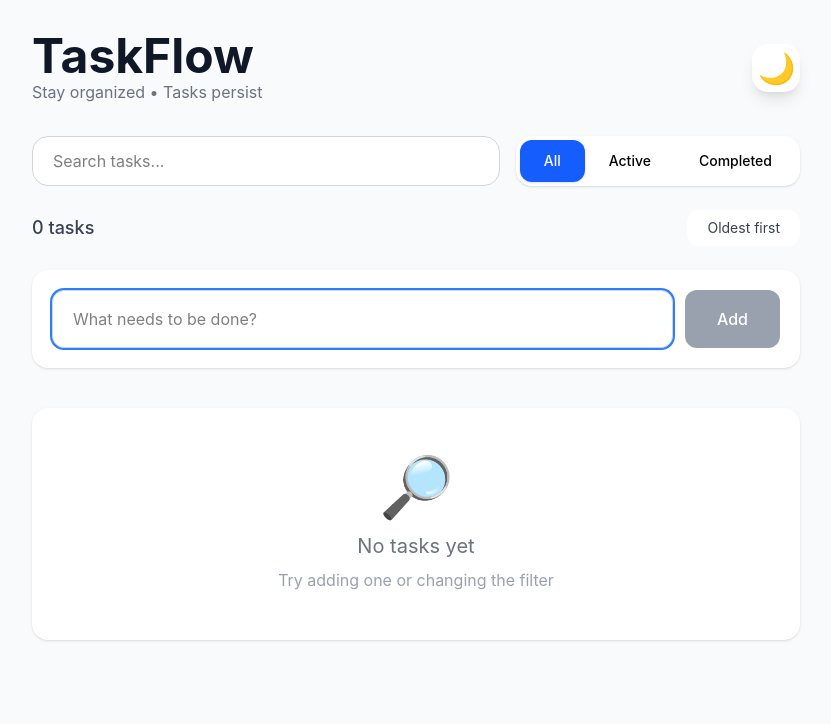
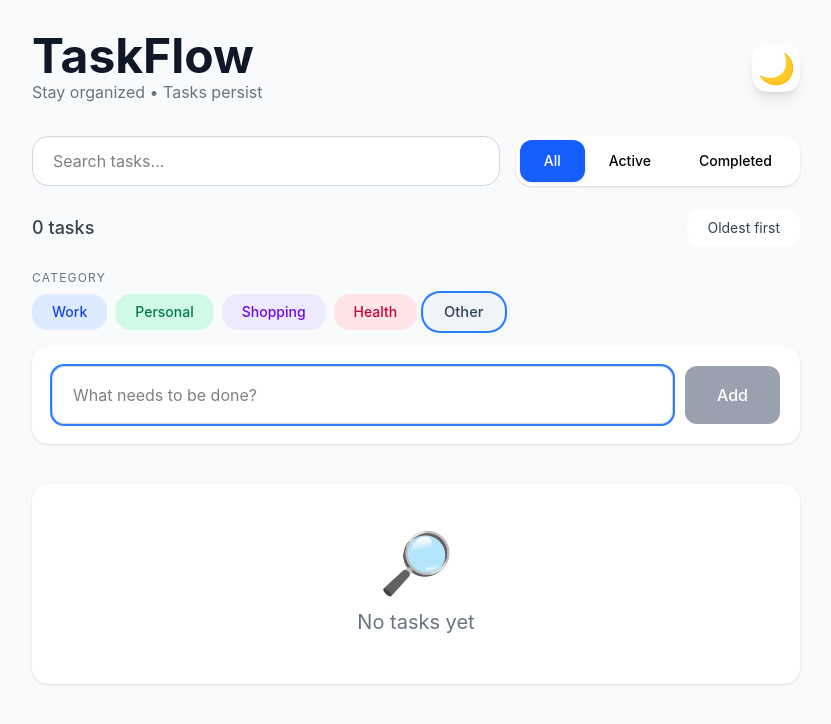
Before and after one commit to Ab-setar/Task_flow, a React (Vite) app: page / in a window 1280 px wide. Shown: the top 724 px of the page, without its empty margins (224-1055 px from the left). Built offline with nearby package versions, Linux system fonts and the light colour scheme.

Commit message:
catagrieing and coloring tags

```diff
--- a/src/App.jsx
+++ b/src/App.jsx
@@ -7,31 +7,59 @@ function App() {
 		return saved ? JSON.parse(saved) : false;
 	});
 
-	// Tasks
+	// Tasks (with category support)
 	const [tasks, setTasks] = useState(() => {
 		const saved = localStorage.getItem("taskflow-tasks");
-		return saved ? JSON.parse(saved) : [];
+		if (saved) {
+			try {
+				const parsed = JSON.parse(saved);
+				return parsed.map((t) => ({ ...t, category: t.category || "Other" }));
+			} catch (e) {
+				return [];
+			}
+		}
+		return [];
 	});
 
 	const [taskTitle, setTaskTitle] = useState("");
+	const [selectedCategory, setSelectedCategory] = useState("Other");
 	const [editingId, setEditingId] = useState(null);
 	const [editValue, setEditValue] = useState("");
 	const [sortOldestFirst, setSortOldestFirst] = useState(false);
-
-	// New: Search & Filter
 	const [searchTerm, setSearchTerm] = useState("");
-	const [filter, setFilter] = useState("all"); // 'all' | 'active' | 'completed'
+	const [filter, setFilter] = useState("all");
 
 	const inputRef = useRef(null);
 
-	// Dark mode effect
+	const categories = [
+		{ name: "Work", color: "blue" },
+		{ name: "Personal", color: "emerald" },
+		{ name: "Shopping", color: "violet" },
+		{ name: "Health", color: "rose" },
+		{ name: "Other", color: "slate" },
+	];
+
+	const getCategoryStyle = (cat) => {
+		const styles = {
+			Work: "bg-blue-100 text-blue-700 dark:bg-blue-900 dark:text-blue-300",
+			Personal:
+				"bg-emerald-100 text-emerald-700 dark:bg-emerald-900 dark:text-emerald-300",
+			Shopping:
+				"bg-violet-100 text-violet-700 dark:bg-violet-900 dark:text-violet-300",
+			Health: "bg-rose-100 text-rose-700 dark:bg-rose-900 dark:text-rose-300",
+			Other:
+				"bg-slate-100 text-slate-700 dark:bg-slate-800 dark:text-slate-300",
+		};
+		return styles[cat] || styles.Other;
+	};
+
+	// Effects
 	useEffect(() => {
 		localStorage.setItem("taskflow-dark", JSON.stringify(isDark));
 		if (isDark) document.documentElement.classList.add("dark");
 		else document.documentElement.classList.remove("dark");
 	}, [isDark]);
 
-	// Save tasks
 	useEffect(() => {
 		localStorage.setItem("taskflow-tasks", JSON.stringify(tasks));
 	}, [tasks]);
@@ -45,12 +73,15 @@ function App() {
 	const handleAddTask = (e) => {
 		e.preventDefault();
 		if (!taskTitle.trim()) return;
+
 		const newTask = {
 			id: Date.now(),
 			title: taskTitle.trim(),
 			completed: false,
 			createdAt: Date.now(),
+			category: selectedCategory,
 		};
+
 		setTasks([newTask, ...tasks]);
 		setTaskTitle("");
 		inputRef.current?.focus();
@@ -91,15 +122,17 @@ function App() {
 		setTasks(tasks.filter((t) => !t.completed));
 	};
 
-	// === Filtering & Sorting Logic ===
+	// Filter + Search + Sort
 	const filteredTasks = tasks
 		.filter((task) => {
 			const matchesSearch = task.title
 				.toLowerCase()
 				.includes(searchTerm.toLowerCase());
-			if (filter === "active") return matchesSearch && !task.completed;
-			if (filter === "completed") return matchesSearch && task.completed;
-			return matchesSearch; // 'all'
+			const matchesStatus =
+				filter === "all" ||
+				(filter === "active" && !task.completed) ||
+				(filter === "completed" && task.completed);
+			return matchesSearch && matchesStatus;
 		})
 		.sort((a, b) =>
 			sortOldestFirst ? a.createdAt - b.createdAt : b.createdAt - a.createdAt,
@@ -129,7 +162,7 @@ function App() {
 					</button>
 				</div>
 
-				{/* Search + Filter Buttons */}
+				{/* Search + Status Filter */}
 				<div className='mb-6 flex flex-col sm:flex-row gap-4'>
 					<input
 						type='text'
@@ -138,7 +171,6 @@ function App() {
 						onChange={(e) => setSearchTerm(e.target.value)}
 						className='flex-1 px-5 py-3 bg-white dark:bg-gray-800 border border-gray-300 dark:border-gray-600 rounded-2xl focus:ring-2 focus:ring-blue-500 outline-none'
 					/>
-
 					<div className='flex bg-white dark:bg-gray-800 rounded-2xl shadow p-1'>
 						{["all", "active", "completed"].map((f) => (
 							<button
@@ -172,6 +204,29 @@ function App() {
 				<form
 					onSubmit={handleAddTask}
 					className='mb-10'>
+					{/* Category Selector */}
+					<div className='mb-4'>
+						<p className='text-xs uppercase tracking-widest text-gray-500 dark:text-gray-400 mb-2'>
+							Category
+						</p>
+						<div className='flex flex-wrap gap-2'>
+							{categories.map((cat) => (
+								<button
+									type='button'
+									key={cat.name}
+									onClick={() => setSelectedCategory(cat.name)}
+									className={`px-5 py-2 text-sm font-medium rounded-2xl transition-all ${getCategoryStyle(cat.name)} ${
+										selectedCategory === cat.name
+											? "ring-2 ring-blue-500 scale-105"
+											: "hover:scale-105"
+									}`}>
+									{cat.name}
+								</button>
+							))}
+						</div>
+					</div>
+
+					{/* Input + Add Button */}
 					<div className='flex gap-3 bg-white dark:bg-gray-800 p-5 rounded-2xl shadow'>
 						<input
 							ref={inputRef}
@@ -198,9 +253,6 @@ function App() {
 							<p className='text-xl text-gray-500 dark:text-gray-400'>
 								{searchTerm ? "No matching tasks" : "No tasks yet"}
 							</p>
-							<p className='text-gray-400 mt-2'>
-								Try adding one or changing the filter
-							</p>
 						</div>
 					) : (
 						filteredTasks.map((task) => (
@@ -214,8 +266,9 @@ function App() {
 									className='h-6 w-6 text-blue-600 rounded focus:ring-blue-500'
 								/>
 
+								<div className='flex-1 min-w-0'>
 									{editingId === task.id ? (
-									<div className='flex-1 flex gap-2'>
+										<div className='flex gap-2'>
 											<input
 												type='text'
 												value={editValue}
@@ -240,23 +293,29 @@ function App() {
 											</button>
 										</div>
 									) : (
-									<>
+										<div className='flex items-center gap-3'>
 											<span
 												onDoubleClick={() => startEdit(task)}
-											className={`flex-1 cursor-pointer ${task.completed ? "line-through text-gray-500 dark:text-gray-400" : "text-gray-900 dark:text-white"}`}>
+												className={`cursor-pointer flex-1 ${task.completed ? "line-through text-gray-500 dark:text-gray-400" : "text-gray-900 dark:text-white"}`}>
 												{task.title}
 											</span>
+											<span
+												className={`px-4 py-1 text-xs font-medium rounded-full ${getCategoryStyle(task.category)}`}>
+												{task.category}
+											</span>
+										</div>
+									)}
+								</div>
+
 								<button
 									onClick={() => startEdit(task)}
-											className='text-blue-500 hover:text-blue-600 text-sm font-medium'>
+									className='text-blue-500 hover:text-blue-600 text-sm font-medium hidden sm:block'>
 									Edit
 								</button>
-									</>
-								)}
 
 								<button
 									onClick={() => deleteTask(task.id)}
-									className='text-red-500 hover:text-red-600 text-2xl leading-none px-3'>
+									className='text-red-500 hover:text-red-600 text-3xl leading-none px-2'>
 									×
 								</button>
 							</div>
@@ -264,7 +323,6 @@ function App() {
 					)}
 				</div>
 
-				{/* Clear Completed (only when needed) */}
 				{completedCount > 0 && filter !== "active" && (
 					<button
 						onClick={clearCompleted}
```
Lines whose indentation alone changed are shown as unchanged.
